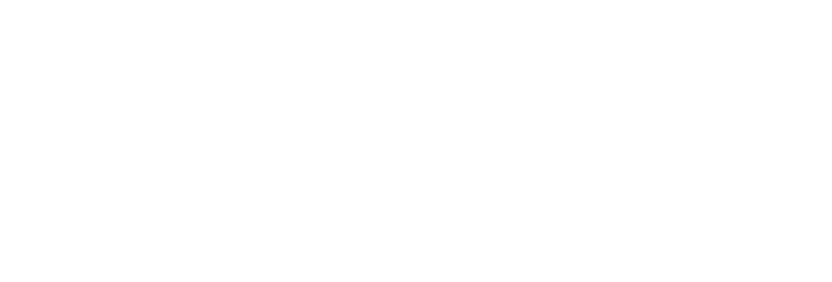
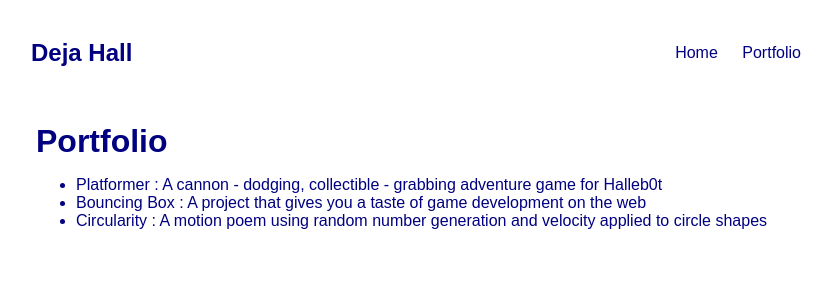
Before and after one commit to DejaHall7149953/DejaHall7149953.github.io, a plain HTML site: page portfolio.html in a window 1280 px wide. Shown: the whole page, without its empty margins (219-1051 px from the left). Drawn offline with Linux system fonts and the light colour scheme.

Commit message:
portfolio

```diff
--- a/portfolio.html
+++ b/portfolio.html
@@ -0,0 +1,32 @@
+<!DOCTYPE HTML>
+<html>
+    <head> <title>MyName's Computer Science Website</title>
+      <link rel="stylesheet" href="style.css">
+    </head>
+
+    <body>
+      <div id="all-contents">
+        <nav>
+          <h1>Deja Hall</h1>
+            <ul id="nav-ul">
+              <li class="nav-li">
+               <a class="nav-a" href="index.html">Home</a>
+              </li>
+              <li class="nav-li">
+               <a class="nav-a" href="portfolio.html">Portfolio</a>
+              </li>
+            </ul>
+        </nav>
+        <main>
+          <div class="content">
+            <h1>Portfolio</h1>
+            <ul id="portfolio">
+              <li><a href="projects/platformer/">Platformer : A cannon - dodging, collectible - grabbing adventure game for Halleb0t</a></li>
+              <li><a href="projects/bouncing-box/">Bouncing Box : A project that gives you a taste of game development on the web </a></li>
+              <li><a href="projects/circularity/">Circularity : A motion poem using random number generation and velocity applied to circle shapes</a></li>
+            </ul>
+          </div>
+        </main>
+      </div>
+    </body>
+</html>
--- a/style.css
+++ b/style.css
@@ -0,0 +1,65 @@
+
+   body {
+       background: ___________________;
+       color: navy;
+       padding: 10px;
+       font-family: arial;
+   }
+   #all-contents {
+     max-width: 800px;
+       margin: auto;
+   }
+
+   /* navigation menu */
+   nav {
+       background: ___________________;
+      margin: 0 auto;
+     margin-bottom: 20px;
+       display: flex;
+       padding: 10px;
+   }
+   h1 {
+       display: flex;
+       align-items: center;
+       color: navy;
+       flex: 1;
+       margin: 0;
+   }
+   #nav-ul {
+       list-style-image: none;
+   }
+   .nav-li {
+       display: inline-block;
+
+       padding: 0 10px;
+   }
+   a {
+       text-decoration: none;
+       color:navy;
+   }
+
+   /* main container area beneath menu */
+   main {
+       background: ___________________;
+       display: flex;
+   }
+   .sidebar {
+       margin-right: 25px;
+       padding: 10px;
+   }
+   .sidebar-img {
+       width: 200px;
+   }
+   .content {
+       flex: 1;
+       padding: 15px;
+   }
+
+   /* portfolio styles */
+   #interests {
+       border: 3px gray solid;
+       padding: 8px;
+   }
+   h2, h3 {
+       margin: 0px;
+   }
```
Also changed, not shown: index.html (+47 -1 lines).
